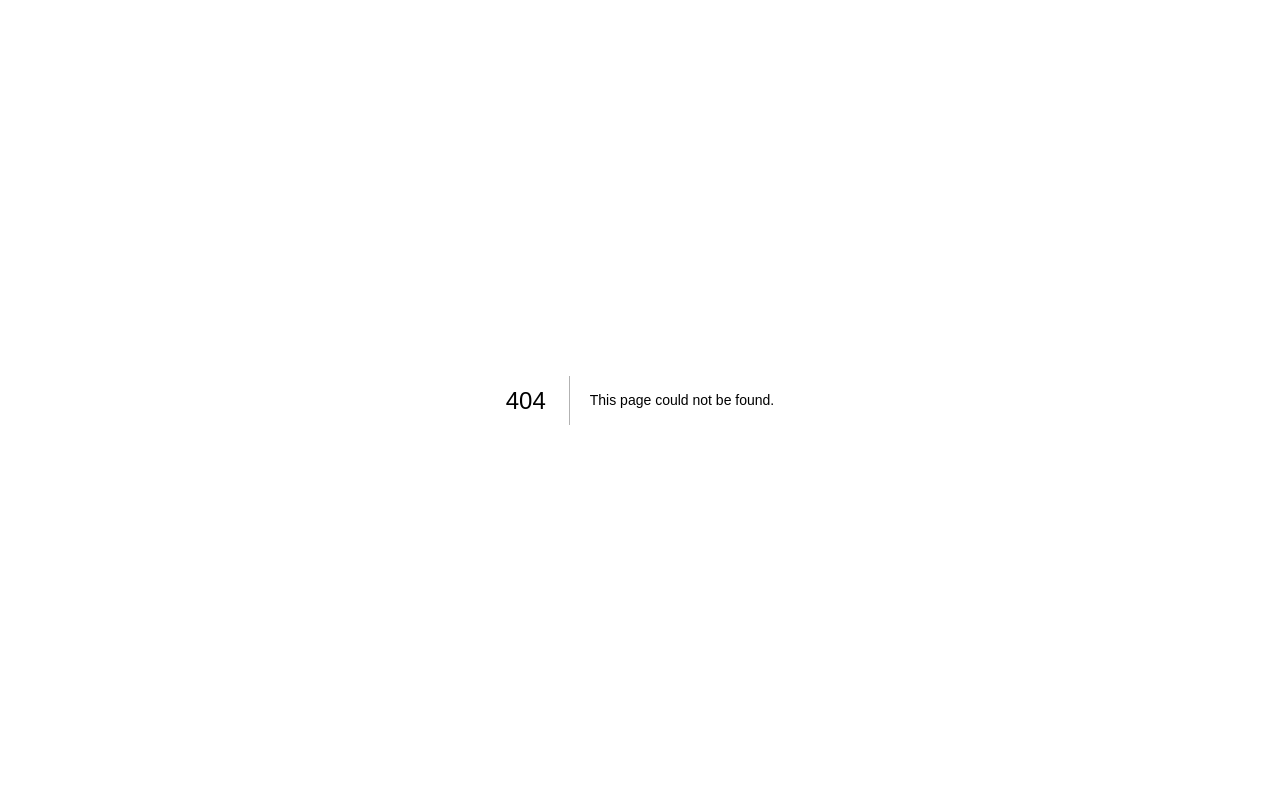
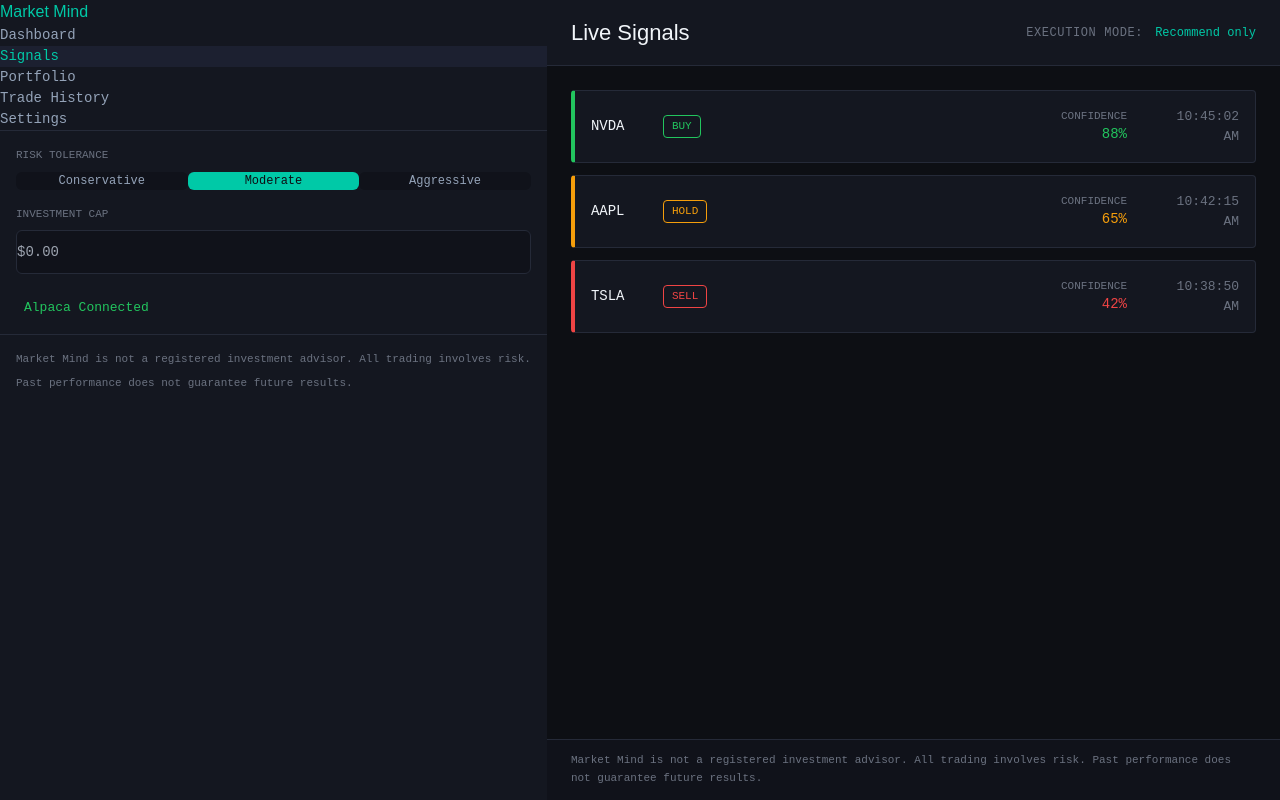
Before and after one commit to AEGIS-OSX/market-mind, a Next.js app: page /dashboard/signals in a window 1280 px wide. Before the commit this address had no page. Built offline with nearby package versions, Linux system fonts and the light colour scheme.

Commit message:
feat: Signals Feed Page [worker-t2 via sterling]

```diff
--- /dev/null
+++ b/app/dashboard/signals/page.tsx
@@ -0,0 +1,236 @@
+"use client";
+
+import React, { useState, useMemo } from "react";
+import { motion, AnimatePresence } from "framer-motion";
+
+/**
+ * Market Mind - Signals Feed Page
+ * Built to Raycast-level visual density and engineering standards.
+ */
+
+interface Signal {
+  id: string;
+  ticker: string;
+  action: "BUY" | "SELL" | "HOLD";
+  confidence: number;
+  timestamp: string;
+  rationale: string;
+}
+
+const MOCK_SIGNALS: Signal[] = [
+  {
+    id: "1",
+    ticker: "NVDA",
+    action: "BUY",
+    confidence: 88,
+    timestamp: "10:45:02 AM",
+    rationale: "Strong momentum in AI chip demand coupled with a breakout above the 20-day moving average. RSI indicates room for further upside before overbought conditions.",
+  },
+  {
+    id: "2",
+    ticker: "AAPL",
+    action: "HOLD",
+    confidence: 65,
+    timestamp: "10:42:15 AM",
+    rationale: "Consolidating near historical resistance. Volume is tapering, suggesting a wait-and-see approach until the next earnings catalyst or macro shift.",
+  },
+  {
+    id: "3",
+    ticker: "TSLA",
+    action: "SELL",
+    confidence: 42,
+    timestamp: "10:38:50 AM",
+    rationale: "Bearish engulfing pattern on the hourly chart. Increasing sell volume and a breakdown of the primary trendline suggest a short-term correction to the $240 support level.",
+  },
+];
+
+const StatusBadge = ({ variant, label }: { variant: "buy" | "sell" | "hold"; label: string }) => {
+  const colors = {
+    buy: "text-[var(--color-gain)] border-[var(--color-gain)]",
+    sell: "text-[var(--color-loss)] border-[var(--color-loss)]",
+    hold: "text-[var(--color-alert)] border-[var(--color-alert)]",
+  };
+
+  return (
+    <span className={`px-2 py-0.5 text-[11px] font-[family-name:var(--font-body)] font-medium border rounded-[4px] ${colors[variant]}`}>
+      {label}
+    </span>
+  );
+};
+
+export default function SignalsPage() {
+  const [selectedSignalId, setSelectedSignalId] = useState<string | null>(null);
+  const [executionMode] = useState<"Auto-trade" | "Recommend only">("Recommend only");
+
+  const selectedSignal = useMemo(
+    () => MOCK_SIGNALS.find((s) => s.id === selectedSignalId),
+    [selectedSignalId]
+  );
+
+  const getConfidenceColor = (score: number) => {
+    if (score >= 80) return "text-[var(--color-gain)]";
+    if (score >= 60) return "text-[var(--color-alert)]";
+    return "text-[var(--color-loss)]";
+  };
+
+  const getBorderColor = (action: "BUY" | "SELL" | "HOLD") => {
+    if (action === "BUY") return "border-l-[var(--color-gain)]";
+    if (action === "SELL") return "border-l-[var(--color-loss)]";
+    return "border-l-[var(--color-alert)]";
+  };
+
+  return (
+    <div className="flex flex-col h-full bg-[var(--color-canvas)] text-[var(--color-text-primary)] font-[family-name:var(--font-body)]">
+      {/* Top Bar */}
+      <header className="flex items-center justify-between px-6 py-4 border-b border-[var(--color-border)] bg-[var(--color-surface-1)]">
+        <h1 className="text-[22px] font-[family-name:var(--font-display)] font-medium">
+          Live Signals
+        </h1>
+        <div className="flex items-center gap-3">
+          <span className="text-[12px] text-[var(--color-text-muted)] uppercase tracking-wider">
+            Execution Mode:
+          </span>
+          <span className="text-[12px] font-medium text-[var(--color-accent)]">
+            {executionMode}
+          </span>
+        </div>
+      </header>
+
+      <main className="flex flex-1 overflow-hidden">
+        {/* Signals List */}
+        <section className="flex-1 overflow-y-auto p-6 space-y-3">
+          {MOCK_SIGNALS.length === 0 ? (
+            <div className="flex flex-col items-center justify-center h-full space-y-4">
+              <svg
+                width="48"
+                height="48"
+                viewBox="0 0 24 24"
+                fill="none"
+                stroke="var(--color-text-muted)"
+                strokeWidth="1.5"
+                strokeLinecap="round"
+                strokeLinejoin="round"
+              >
+                <circle cx="12" cy="12" r="10" />
+                <path d="M12 2a10 10 0 1 0 10 10" />
+                <path d="M12 12L19 19" />
+              </svg>
+              <h2 className="text-[16px] font-[family-name:var(--font-display)] font-medium text-[var(--color-text-secondary)]">
+                Scanning NASDAQ for opportunities.
+              </h2>
+            </div>
+          ) : (
+            MOCK_SIGNALS.map((signal) => (
+              <article
+                key={signal.id}
+                tabIndex={0}
+                role="button"
+                aria-pressed={selectedSignalId === signal.id}
+                onClick={() => setSelectedSignalId(signal.id)}
+                onKeyDown={(e) => {
+                  if (e.key === "Enter" || e.key === " ") {
+                    e.preventDefault();
+                    setSelectedSignalId(signal.id);
+                  }
+                }}
+                className={`
+                  flex items-center justify-between p-4
+                  bg-[var(--color-surface-1)]
+                  border border-[var(--color-border)]
+                  border-l-4 ${getBorderColor(signal.action)}
+                  rounded-[var(--radius-panel)]
+                  cursor-pointer transition-colors duration-200
+                  hover:bg-[var(--color-surface-2)]
+                  focus:outline-none focus:ring-2 focus:ring-[var(--color-accent)]
+                  ${selectedSignalId === signal.id ? "bg-[var(--color-surface-2)] ring-1 ring-[var(--color-accent)]" : ""}
+                `}
+              >
+                <div className="flex items-center gap-6">
+                  <span className="text-[14px] font-medium w-12">
+                    {signal.ticker}
+                  </span>
+                  <StatusBadge
+                    variant={signal.action.toLowerCase() as "buy" | "sell" | "hold"}
+                    label={signal.action}
+                  />
+                </div>
+
+                <div className="flex items-center gap-8">
+                  <div className="flex flex-col items-end">
+                    <span className="text-[11px] text-[var(--color-text-muted)] uppercase">
+                      Confidence
+                    </span>
+                    <span className={`text-[14px] font-medium ${getConfidenceColor(signal.confidence)}`}>
+                      {signal.confidence}%
+                    </span>
+                  </div>
+                  <span className="text-[13px] text-[var(--color-text-muted)] w-20 text-right">
+                    {signal.timestamp}
+                  </span>
+                </div>
+              </article>
+            ))
+          )}
+        </section>
+
+        {/* Rationale Panel */}
+        <AnimatePresence>
+          {selectedSignal && (
+            <motion.aside
+              initial={{ x: 320 }}
+              animate={{ x: 0 }}
+              exit={{ x: 320 }}
+              transition={{ duration: 0.2, ease: "easeOut" }}
+              className="w-[320px] bg-[var(--color-surface-1)] border-l border-[var(--color-border)] flex flex-col"
+            >
+              <div className="p-6 border-b border-[var(--color-border)] flex items-center justify-between">
+                <h2 className="text-[14px] font-[family-name:var(--font-display)] font-medium text-[var(--color-text-secondary)] uppercase tracking-wider">
+                  Signal Rationale
+                </h2>
+                <button
+                  onClick={() => setSelectedSignalId(null)}
+                  className="text-[var(--color-text-muted)] hover:text-[var(--color-text-primary)] transition-colors"
+                  aria-label="Close panel"
+                >
+                  <svg width="16" height="16" viewBox="0 0 24 24" fill="none" stroke="currentColor" strokeWidth="2">
+                    <path d="M18 6L6 18M6 6l12 12" />
+                  </svg>
+                </button>
+              </div>
+
+              <div className="p-6 flex-1 overflow-y-auto">
+                <div className="mb-6">
+                  <div className="text-[11px] text-[var(--color-text-muted)] uppercase mb-1">Asset</div>
+                  <div className="text-[18px] font-medium">{selectedSignal.ticker}</div>
+                </div>
+
+                <p className="text-[14px] leading-[1.6] text-[var(--color-text-primary)] font-[family-name:var(--font-body)]">
+                  {selectedSignal.rationale}
+                </p>
+              </div>
+
+              {executionMode === "Recommend only" && (
+                <div className="p-6 border-t border-[var(--color-border)]">
+                  <button
+                    disabled
+                    aria-disabled="true"
+                    className="w-full h-[44px] bg-[var(--color-accent)] text-[var(--color-canvas)] font-medium rounded-[var(--radius-button)] opacity-[0.55] cursor-not-allowed transition-opacity"
+                  >
+                    Execute Trade
+                  </button>
+                </div>
+              )}
+            </motion.aside>
+          )}
+        </AnimatePresence>
+      </main>
+
+      {/* Compliance Footer */}
+      <footer className="px-6 py-3 border-t border-[var(--color-border)] bg-[var(--color-surface-3)]">
+        <p className="text-[11px] text-[var(--color-text-muted)] leading-relaxed">
+          Market Mind is not a registered investment advisor. All trading involves risk. Past performance does not guarantee future results.
+        </p>
+      </footer>
+    </div>
+  );
+}
```
